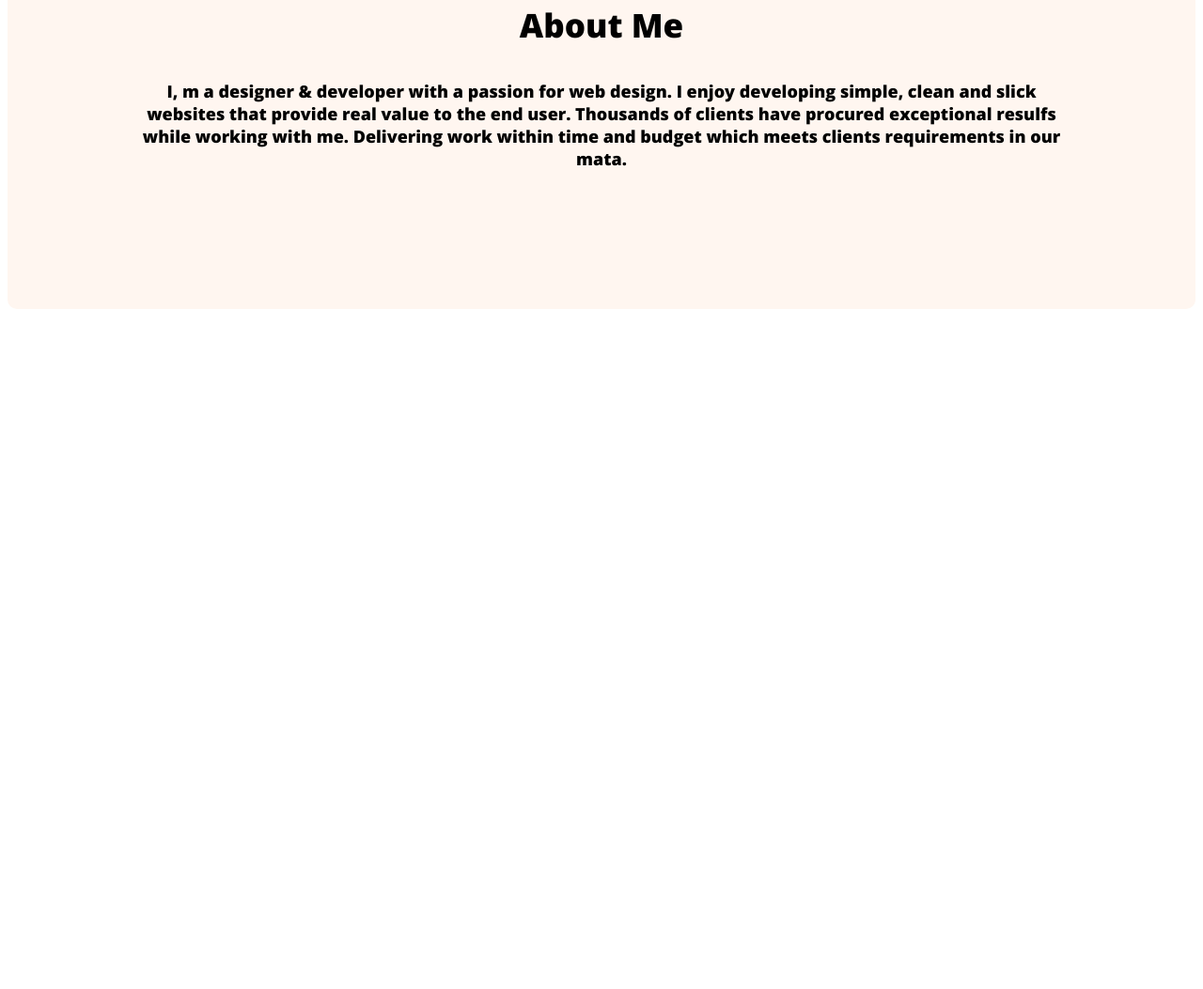
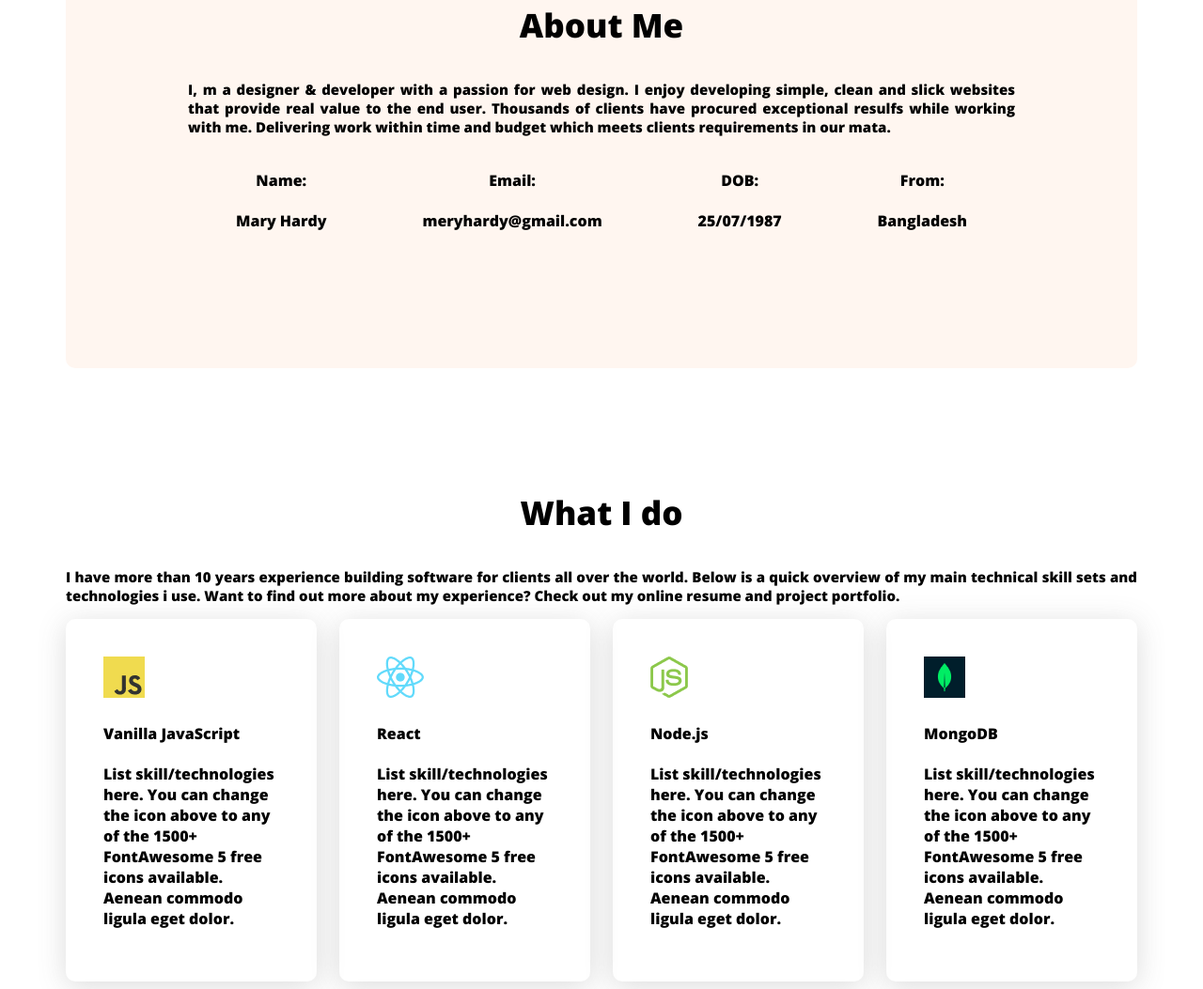
Before and after one commit to rakibrockyn/frist-portfolio, a plain HTML site: page index.html in a window 1280 px wide. Shown: the part 1094-2147 px from the top of the page at 94% size. Before the commit the page ends 1553 px from the top, so only its background shows below. Drawn offline with nearby package versions, Linux system fonts and the light colour scheme.

Commit message:
added another section area

```diff
--- a/index.html
+++ b/index.html
@@ -37,6 +37,50 @@
         <section class="about">
             <h3 class="section-title">About Me</h3>
             <p class="section-description">I, m a designer & developer with a passion for web design. I enjoy developing simple, clean and slick websites that provide real value to the end user. Thousands of clients have procured exceptional resulfs while working with me. Delivering work within time and budget which meets clients requirements in our mata.</p>
+            <div class="about-info-container">
+                <div class="about-info">
+                    <h4 class="info-title">Name:</h4>
+                    <p class="info-des">Mary Hardy</p>
+                </div>
+                <div class="about-info">
+                    <h4 class="info-title">Email:</h4>
+                    <p class="info-des">meryhardy@gmail.com</p>
+                </div>
+                <div class="about-info">
+                    <h4 class="info-title">DOB:</h4>
+                    <p class="info-des">25/07/1987</p>
+                </div>
+                <div class="about-info">
+                    <h4 class="info-title">From:</h4>
+                    <p class="info-des">Bangladesh</p>
+                </div>
+            </div>
+        </section>
+        <section>
+            <h3 class="section-title">What I do</h3>
+            <p class="section-description">I have more than 10 years experience building software for clients all over the world. Below is a quick overview of my main technical skill sets and technologies i use. Want to find out more about my experience? Check out my online resume and project portfolio.</p>
+            <div class="skill-container">
+                <div class="skill">
+                    <img src="./images/icons/js.png" alt="">
+                    <h4 class="skill-title">Vanilla JavaScript</h4>
+                    <p class="skill-text">List skill/technologies here. You can change the icon above to any of the 1500+ FontAwesome 5 free icons available. Aenean commodo ligula eget dolor.</p>
+                </div>
+                <div class="skill">
+                    <img src="./images/icons/react.png" alt="">
+                    <h4 class="skill-title">React</h4>
+                    <p class="skill-text">List skill/technologies here. You can change the icon above to any of the 1500+ FontAwesome 5 free icons available. Aenean commodo ligula eget dolor.</p>
+                </div>
+                <div class="skill">
+                    <img src="./images/icons/nodejs.png" alt="">
+                    <h4 class="skill-title">Node.js</h4>
+                    <p class="skill-text">List skill/technologies here. You can change the icon above to any of the 1500+ FontAwesome 5 free icons available. Aenean commodo ligula eget dolor.</p>
+                </div>
+                <div class="skill">
+                    <img src="./images/icons/mongo.png" alt="">
+                    <h4 class="skill-title">MongoDB</h4>
+                    <p class="skill-text">List skill/technologies here. You can change the icon above to any of the 1500+ FontAwesome 5 free icons available. Aenean commodo ligula eget dolor.</p>
+                </div>
+            </div>
         </section>
     </main>
     <footer>
--- a/style.css
+++ b/style.css
@@ -17,8 +17,8 @@ nav {
     margin: 0 200px;
 }
 .section-description{
-    font-size: 18px;
-    text-align: center;
+    font-size: 15px;
+    text-align: justify;
 }
 
 .nav-title {
@@ -97,3 +97,22 @@ banner-greeting {
     border-radius: 10px;
     background-color: #fff6f0;
 }
+main{
+    max-width: 1140px;
+    margin: 0px auto;
+}
+.about-info-container{
+    display: flex;
+    justify-content: space-around;
+    text-align: center;
+}
+.skill-container{
+    display: flex;
+    justify-content: space-around;
+    gap: 24px;
+}
+.skill{
+    padding: 40px;
+    box-shadow: 0px 5px 30px 0px #5a5a5a36;
+    border-radius: 10px;
+}
```
